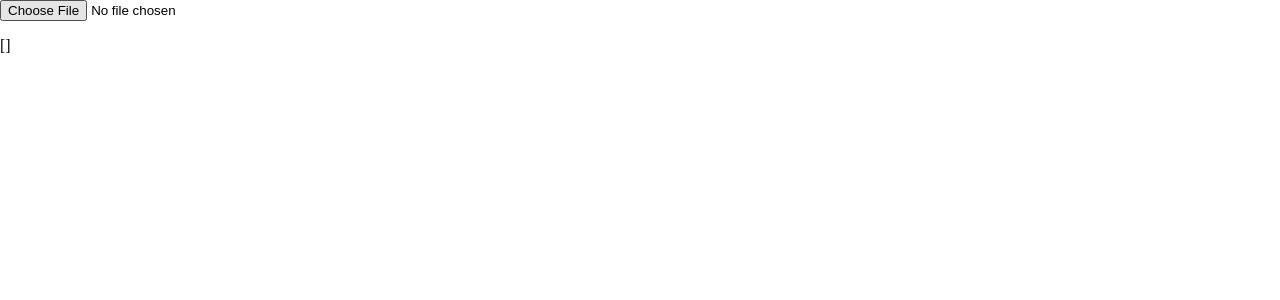
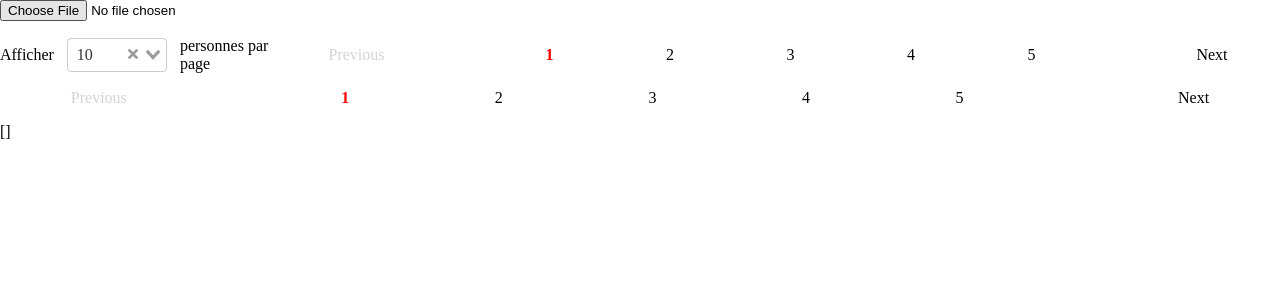
Before and after one commit to tomReve/Projet-Rosieres, a Vue app: page / in a window 1280 px wide. Shown: the top 300 px of the page. Built offline with nearby package versions, Linux system fonts and the light colour scheme.

Commit message:
Feat: Add pagination

```diff
--- a/package.json
+++ b/package.json
@@ -11,6 +11,7 @@
     "express": "^4.17.1",
     "vue": "^2.6.11",
     "vue-router": "^3.2.0",
+    "vue-select": "^3.10.3",
     "xlsx": "^0.16.2"
   },
   "devDependencies": {
--- /dev/null
+++ b/src/components/Pagination.vue
@@ -0,0 +1,133 @@
+<template>
+    <div class="pagination">
+        <div class="pagination-link pagination-previous" :class="{'disabled':isDisabled('previous')}" @click="previousPage">{{ previous }}</div>
+        <div class="pagination-selection">
+            <div v-for="page in pagesToDisplay" :key="page" class="pagination-page-link" :class="{'selected':isSelected(page)}" @click="selectPage(page)">{{ page }}</div>
+        </div>
+        <div class="pagination-link pagination-next" @click="nextPage" :class="{'disabled':isDisabled('next')}">{{ next }}</div>
+    </div>
+</template>
+
+<script>
+export default {
+    name:'Pagination',
+    props:{
+        page:{
+            type:Number,
+            default:1
+        },
+        pages:{
+            type:Number,
+            default:10
+        },
+        display:{
+            type:Number,
+            default: 5,
+        },
+        previous:{
+            type:String,
+            default: 'Previous'
+        },
+        next:{
+            type: String,
+            default: 'Next'
+        },
+    },
+    data(){
+        return {
+            localPage:null
+        }
+    },
+    computed:{
+        pagesToDisplay(){/* Doit etre amélioré pour fonctionner avec tte les props */
+            const pages = [];
+            if(this.page == 1) {
+                for(let i = this.page; i < this.page+this.display;i++) {
+                    pages.push(i);
+                }
+            } else if(this.page == 2) {
+                pages.push(1);
+                for(let i = this.page; i < this.page+this.display-1;i++) {
+                    pages.push(i);
+                }
+            } else if(this.page == this.pages - 1) {
+                for(let i = this.page-(this.display-2); i <= this.page;i++) {
+                    pages.push(i);
+                }
+                pages.push(this.pages);
+            } else if(this.page == this.pages) {
+                for(let i = this.page-(this.display-1); i <= this.page;i++) {
+                    pages.push(i);
+                }
+            } else {
+                for(let i = this.page-(this.display-Math.ceil(this.display/2)); i <= this.page+Math.floor(this.display/2);i++) {
+                    pages.push(i);
+                }
+            }
+            return pages;
+        }
+    },
+    watch:{
+        page(page) {
+            this.localPage = page;
+        }
+    },
+    methods:{
+        previousPage(){
+            if(this.page > 1) {
+                this.$emit('change',this.page-1);
+            }
+        },
+        nextPage(){
+            if(this.page < this.pages) {
+                this.$emit('change',this.page+1);
+            }
+        },
+        selectPage(page){
+            this.$emit('change',page);
+        },
+        isSelected(page) {
+            if(page == this.page) {
+                return true;
+            } else {
+                return false;
+            }
+        },
+        isDisabled(position){
+            if(position == 'previous' && this.page == 1) {
+                return true;
+            } else if(position == 'next' && this.page == this.pages) {
+                return true;
+            } else {
+                return false;
+            }
+        }
+    }
+}
+</script>
+
+<style lang="scss">
+.pagination {
+    width: 100%;
+    display: flex;
+    justify-content: space-around;
+    .pagination-selection {
+        width: 60%;
+        display: flex;
+        justify-content: space-around;
+    }
+
+    .pagination-link, .pagination-page-link {
+        cursor: pointer;
+    }
+
+    .pagination-page-link.selected {
+        font-weight: bolder;
+        color: red;
+    }
+
+    .pagination-link.disabled {
+        color: lightgray;
+    }
+}
+</style>
--- a/src/views/Home.vue
+++ b/src/views/Home.vue
@@ -1,6 +1,12 @@
 <template>
   <div class="home">
     <input-xls @change="dataChange" />
+    <section id="pagination">
+      <p>Afficher</p>
+      <v-select :options="elementsPerPageOptions" :value="elementsPerPage" :searchable="false" @input="elementsPerPageChange"/>
+      <p>personnes par page</p>
+      <pagination :page="page" :pages="numberOfPages" @change="paginationChange"/>
+    </section>
     <table>
       <thead>
         <!-- <tr v-for="data in rawData" :key="data.__EMPTY">
@@ -10,7 +16,7 @@
         </tr> -->
       </thead>
       <tbody>
-        <tr v-for="data in rawData" :key="data.__EMPTY">
+        <tr v-for="data in pageRawData" :key="data.__EMPTY">
           <td>{{data['Id']}}</td>
           <td>{{data['First Name']}}</td>
           <td>{{data['Last Name']}}</td>
@@ -21,27 +27,73 @@
         </tr>
       </tbody>
     </table>
-    <p>{{ rawData }}</p>
+    <pagination :page="page" :pages="numberOfPages" @change="paginationChange"/>
+    <p>{{ pageRawData }}</p>
   </div>
 </template>
 
 <script>
-  import InputXLS from '@/components/InputXLS'
+  import InputXLS from '@/components/InputXLS';
+  import Pagination from '@/components/Pagination';
+  import vSelect from 'vue-select'
 
   export default {
     name: 'Home',
     components: {
-      'input-xls': InputXLS
+      'input-xls': InputXLS,
+      'pagination': Pagination,
+      'v-select':vSelect
     },
     data() {
       return {
         rawData: [],
+        elementsPerPageOptions:[10,25,50],
+        elementsPerPage:null,
+        page:1,
+
       }
+    },
+    computed:{
+      pageRawData(){
+        const firstElement = this.page*this.elementsPerPage - this.elementsPerPage;
+        const lastElement = this.page*this.elementsPerPage;
+        return this.rawData.slice(firstElement,lastElement);
+      },
+      numberOfPages(){
+        return this.rawData.length/this.elementsPerPage;
+      }
+    },
+    mounted(){
+      this.elementsPerPage = this.elementsPerPageOptions[0];
     },
     methods: {
       dataChange(e) {
         this.rawData = e;
+      },
+      elementsPerPageChange(e){
+        this.elementsPerPage = e;
+        this.page = 1;
+      },
+      paginationChange(e){
+        this.page = e;
       }
     }
   }
 </script>
+
+<style lang="scss">
+@import "vue-select/src/scss/vue-select.scss";
+.home {
+  width: 100%;
+
+  #pagination {
+    display: flex;
+    align-items: center;
+
+    .v-select {
+      width: 10%;
+      margin: 0 1%;
+    }
+  }
+}
+</style>
```
Also changed, not shown: 1 other file (tests, documents, lock files or other folders).
